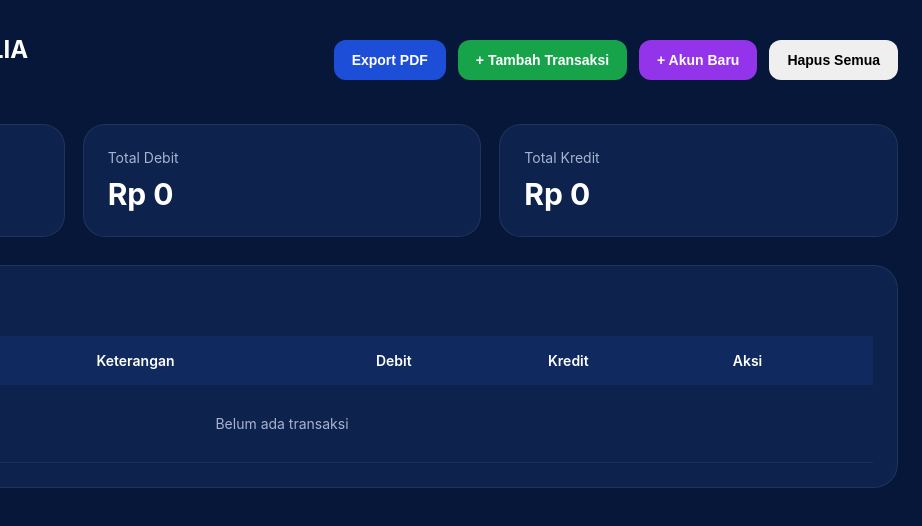
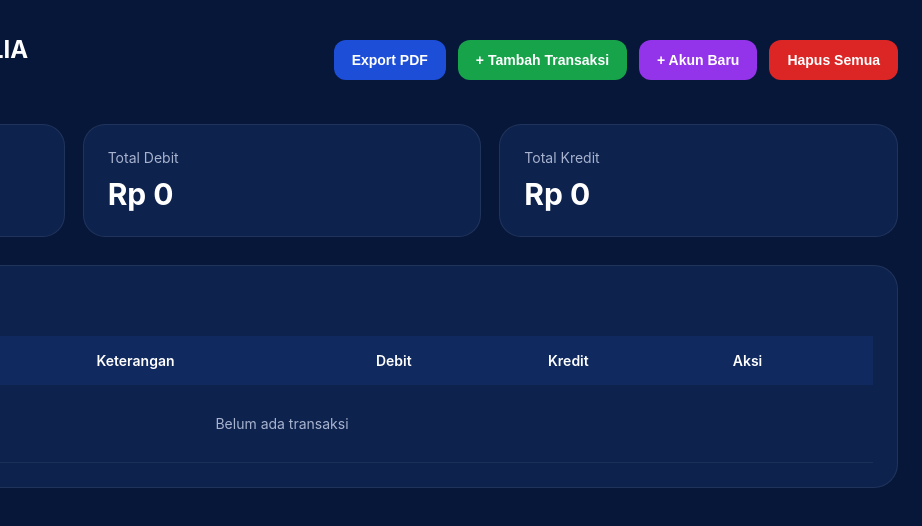
Before and after one commit to netrivestudio/tsm-Accounting2026, a plain HTML site: page index.html in a window 1280 px wide. Shown: the full height of the page, 358-1280 px from the left. Drawn offline with nearby package versions, Linux system fonts and the light colour scheme.

Commit message:
Update style.css

```diff
--- a/style.css
+++ b/style.css
@@ -213,6 +213,14 @@ body {
 
 }
 
+
+.btn-danger {
+
+  background: #dc2626;
+
+  color: #ffffff;
+
+}
 
 .delete-btn {
 
```
